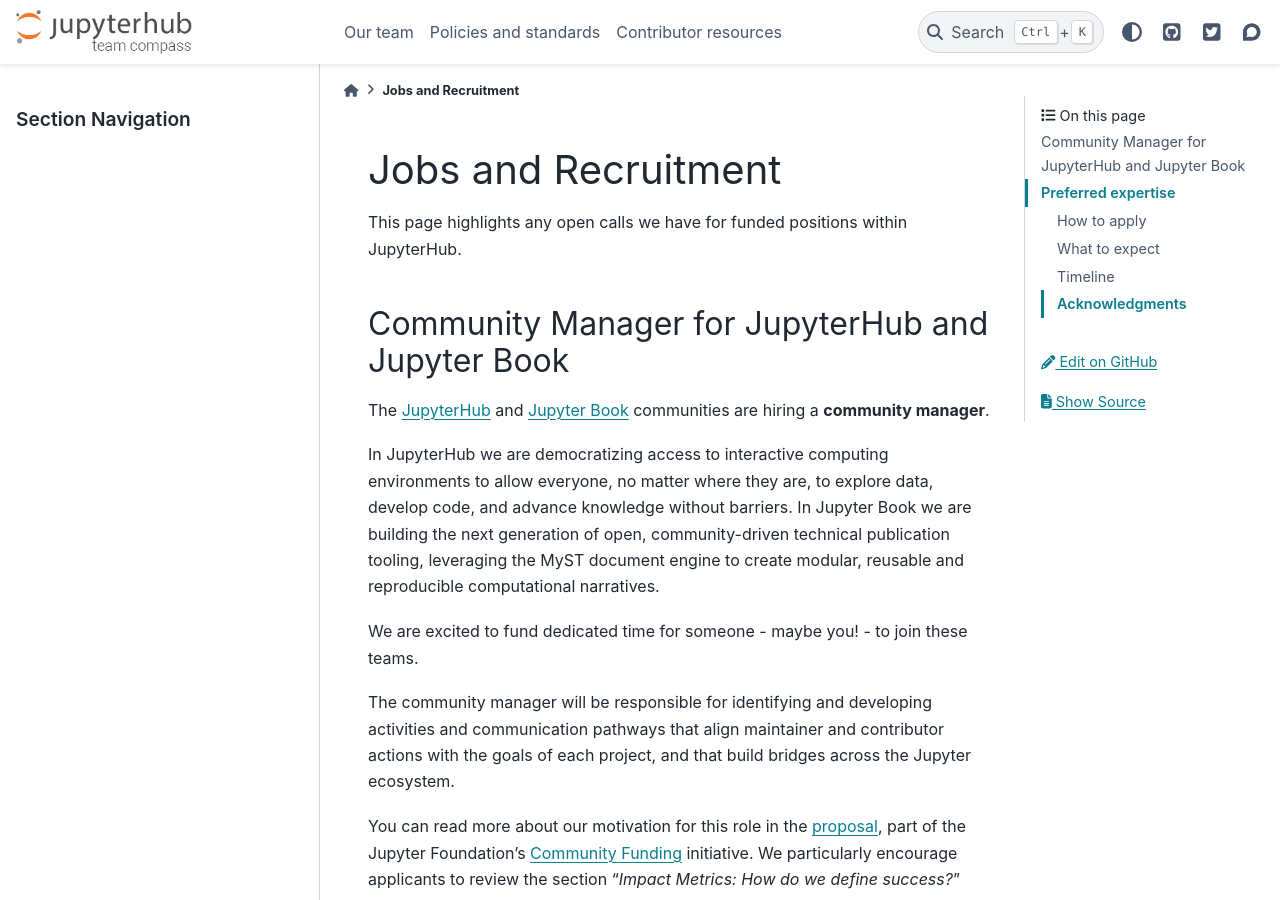
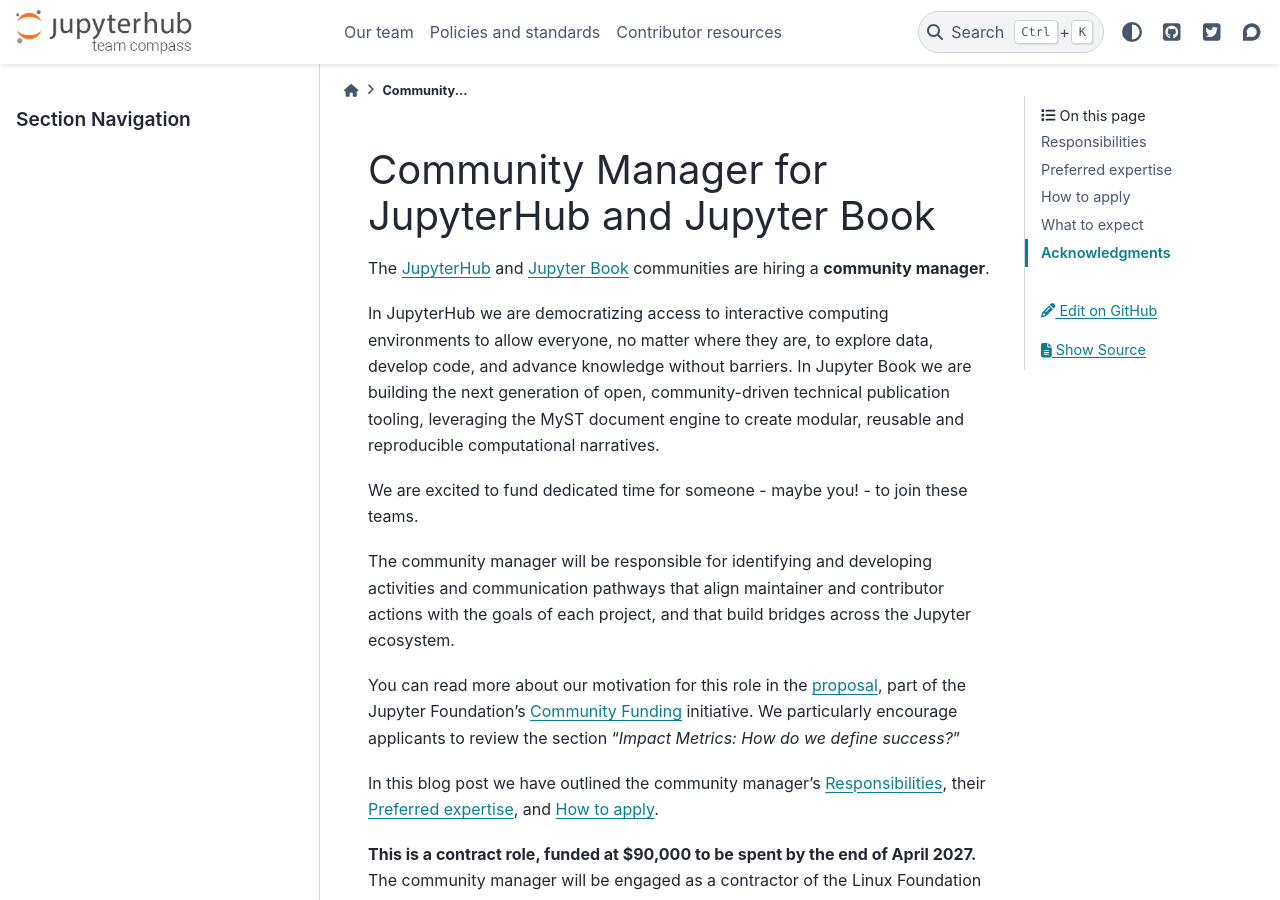
Before and after one commit to jupyterhub/team-compass, a Sphinx documentation site: the page built from docs/team/jobs/2026-community-mgr.md, in a window 1280 px wide and 900 px high. Built offline with Sphinx 7.4.7 and the PyData theme 0.15.4, drawn with Linux system fonts in a browser that asks for light colours; the version number could not be read and is left out.

Commit message:
take out the duplicated text from the index page

```diff
--- a/docs/team/jobs/2026-community-mgr.md
+++ b/docs/team/jobs/2026-community-mgr.md
@@ -1,9 +1,5 @@
 (jobs)=
-# Jobs and Recruitment
-
-This page highlights any open calls we have for funded positions within JupyterHub.
-
-## Community Manager for JupyterHub and Jupyter Book
+# Community Manager for JupyterHub and Jupyter Book
 
 The [JupyterHub](https://jupyter.org/hub) and [Jupyter Book](https://jupyterbook.org) communities are hiring a **community manager**.
 
@@ -23,7 +19,7 @@
 The community manager will be engaged as a contractor of the Linux Foundation and will follow the standard Linux Foundation contractor onboarding process.
 
 (responsibilities)=
-### Responsibilities
+## Responsibilities
 
 * **Strategic alignment and contributor guidance**
   * Collaborate with the maintainer teams from both projects to understand, document, and broadcast each project's priorities to their communities.
@@ -78,7 +74,7 @@
       Where do you expect to ask for help and/or support in the role?
 
 (how-to-apply)=
-### How to apply
+## How to apply
 
 Submit a cover letter and resume through this Google Form: [https://forms.gle/Qw6ddyJ8rzZY5vQm6](https://forms.gle/Qw6ddyJ8rzZY5vQm6)
 
@@ -96,7 +92,7 @@
   * If you can not meet this requirement, please note that in your application.
 
 (what-to-expect)=
-### What to expect
+## What to expect
 
 **We'll accept applications from now through 22 March, 2026.**
 
@@ -117,6 +113,6 @@
 * May 2026: Post holder coordinates a contract with the Linux Foundation, following their standard onboarding process.
 
 (acknowledgements)=
-### Acknowledgments
+## Acknowledgments
 
 This job description was co-created by April Johnson, Yuvi, and Kirstie Whitaker, with guidance from Chris Holdgraf, Min Ragan-Kelley, Raniere Silva, and Stéfan van der Walt, along with community input at the JupyterHub and Jupyter Book collaboration cafes.
```
